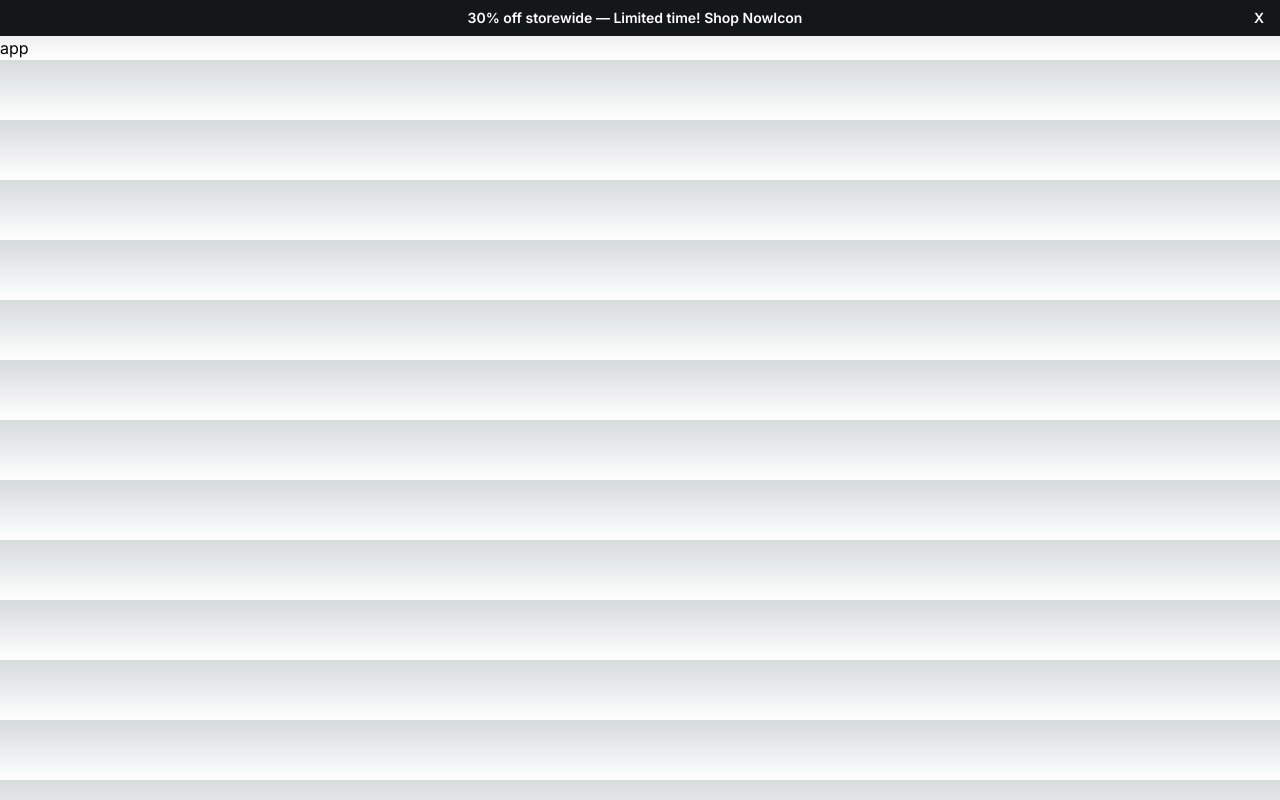
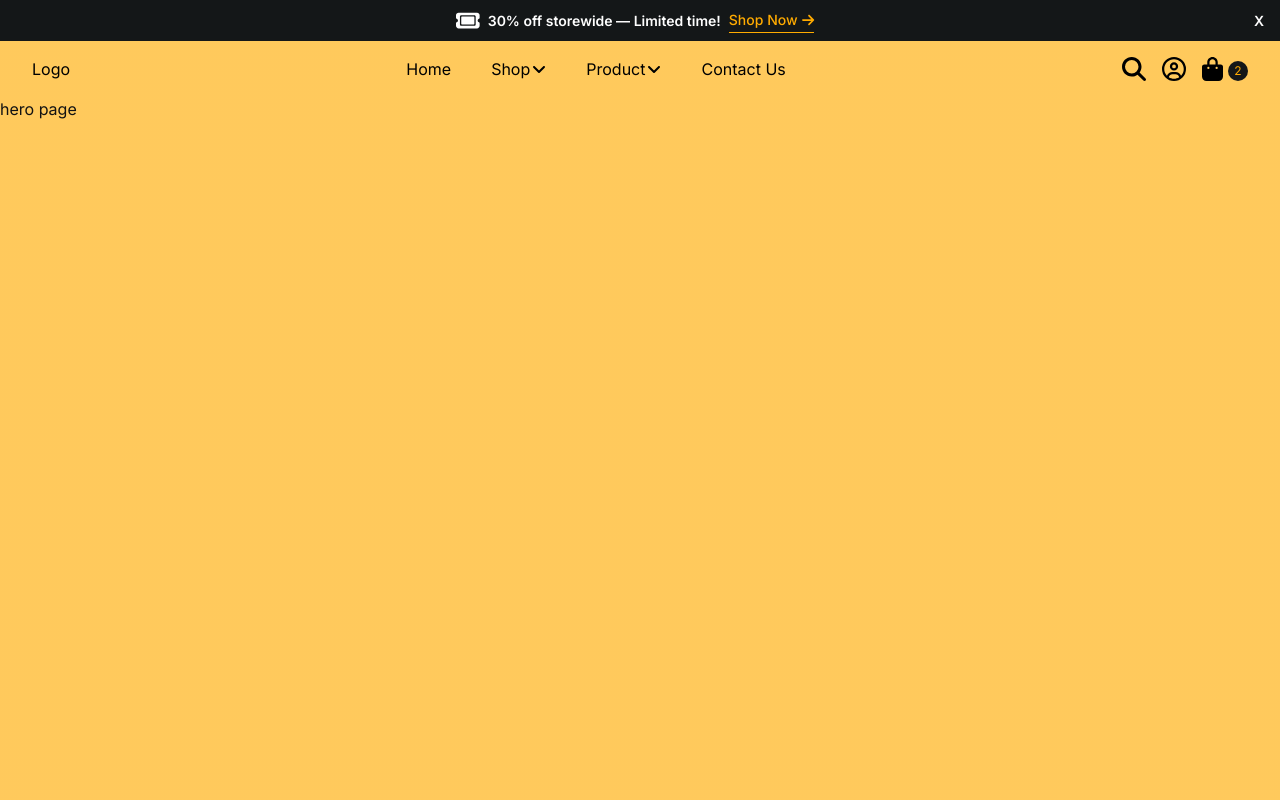
Before and after one commit to lostcode-dev/ecomerce-web-mart, a Next.js app: page / in a window 1280 px wide. Built offline with nearby package versions, Linux system fonts and the light colour scheme.

Commit message:
(feat)create hero page: finished header section

```diff
--- a/package.json
+++ b/package.json
@@ -9,6 +9,10 @@
     "lint": "next lint"
   },
   "dependencies": {
+    "@fortawesome/fontawesome-svg-core": "^6.5.2",
+    "@fortawesome/free-regular-svg-icons": "^6.5.2",
+    "@fortawesome/free-solid-svg-icons": "^6.5.2",
+    "@fortawesome/react-fontawesome": "^0.2.2",
     "next": "14.2.4",
     "react": "^18",
     "react-dom": "^18",
--- /dev/null
+++ b/src/app/Header.tsx
@@ -0,0 +1,187 @@
+"use client";
+
+import styled from "styled-components";
+import { FontAwesomeIcon } from "@fortawesome/react-fontawesome";
+import { faTicket, faArrowRight, faBars, faBagShopping, faAngleDown, faMagnifyingGlass } from "@fortawesome/free-solid-svg-icons";
+import { faCircleUser } from "@fortawesome/free-regular-svg-icons";
+
+const NotificationBar = styled.div`
+  background: #141718;
+  color: #fefefe;
+  padding: 0.5rem 2rem;
+  display: flex;
+  justify-content: space-between;
+  align-items: center;
+  font-size: 0.75rem;
+  line-height: 1.25rem;
+  font-weight: 600;
+
+  > div {
+    flex: 1;
+    text-align: center;
+    display: flex;
+    align-items: center;
+    justify-content: center;
+    gap: 0.5rem;
+  }
+
+  .shop-button {
+    display: none;
+    color: #FFAB00;
+    border-bottom: 1px solid #FFAB00;
+
+    @media (min-width: 768px) {
+    display: inline;
+    display: flex;
+    align-items: center;
+    gap: 0.25rem;
+    line-height: 1.5rem;
+    font-weight: 500;
+    }
+  }
+
+  @media (min-width: 768px) {
+    padding: 0.5rem 1rem;
+    font-size: 0.875rem;
+  }
+`;
+
+const Nav = styled.nav `
+  background: linear-gradient(0deg, rgba(255, 171, 0, 0.64) 0%, rgba(255, 171, 0, 0.64) 100%), #FFF;
+  padding: 1rem 2rem;
+  color: #000;
+  display: flex;
+  align-items: center;
+  justify-content: space-between;
+
+
+  > :first-child {
+    display: flex;
+    justify-content: center;
+    align-items: center;
+    gap: 0.5rem;
+
+    @media (min-width: 768px) {
+    > svg {
+      display: none;
+    }
+
+    }
+  }
+
+  > .nav-link-group {
+    display: none;
+    @media (min-width: 768px) {
+      display: flex;
+      gap: 2.5rem;
+
+      > li {
+        display: flex;
+        align-items: center;
+        gap: 0.125rem;
+        cursor: pointer;
+      }
+    }
+
+  }
+
+  > .icons-group {
+    display: flex;
+    justify-content: center;
+    align-items: center;
+    gap: 1rem;
+
+    li {
+      cursor: pointer;
+    }
+    .hidden-md {
+      display: none;
+
+      @media (min-width: 768px) {
+        display:inline;
+      }
+    }
+
+    .bag-icon {
+      display: flex;
+      justify-content: center;
+      align-items: flex-end;
+      gap: 0.3125rem;
+
+    }
+
+    > .bag-icon > span {
+      height: 1.25rem;
+      width: 1.25rem;
+      background-color: #141718;
+      color: #FFAB00;
+      border-radius: 50%;
+      display: inline-block;
+      text-align: center;
+      line-height: 1.25rem;
+      font-size: 0.75rem;
+    }
+
+    @media (min-width: 768px) {
+      display: flex;
+      justify-content: center;
+    }
+}
+`
+
+export default function Header() {
+
+  const showShopButton = true
+  return (
+    <header>
+    <NotificationBar>
+      <div>
+        <FontAwesomeIcon icon={faTicket} size="xl" />
+        <span>30% off storewide — Limited time! </span>
+        { showShopButton && (
+          <button className="shop-button">
+            <span>Shop Now</span>
+            <FontAwesomeIcon icon={faArrowRight} />
+          </button>
+      )}
+      </div>
+      <button>X</button>
+    </NotificationBar>
+    <Nav>
+      <button>
+        <FontAwesomeIcon icon={faBars} size="xl" />
+        <span>Logo</span>
+      </button>
+      <ul className="nav-link-group">
+        <li>
+          Home
+        </li>
+        <li>
+          Shop
+          <FontAwesomeIcon icon={faAngleDown} />
+        </li>
+        <li>
+          Product
+          <FontAwesomeIcon icon={faAngleDown} />
+        </li>
+        <li>
+          Contact Us
+        </li>
+      </ul>
+      <ul className="icons-group">
+        <li className="hidden-md">
+          <FontAwesomeIcon icon={faMagnifyingGlass} size="xl"/>
+        </li>
+        <li className="hidden-md">
+          <FontAwesomeIcon icon={faCircleUser} size="xl" />
+        </li>
+
+        <li className="bag-icon">
+          <FontAwesomeIcon icon={faBagShopping} size="xl" />
+          <span>2</span>
+        </li>
+      </ul>
+    </Nav>
+    </header>
+  );
+}
--- a/src/app/Hero.tsx
+++ /dev/null
@@ -1,48 +0,0 @@
-'use client'
-import React from 'react'
-import styled from 'styled-components'
-
-const NotificationBar = styled.div `
-    background: #141718;
-    color: #FEFEFE;
-    padding: 0.5rem 2rem ;
-    display: flex;
-    justify-content: space-between;
-    align-items: center;
-    font-size: 0.75rem;
-    line-height: 1.25rem;
-    font-weight: 600;
-
-    @media(min-width: 768px) {
-      padding: 0.5rem 1rem;
-      font-size: 0.875rem;
-
-      > div {
-        flex: 1;
-        text-align: center;
-      }
-  }
-
-  `
-
-const CloseButton = styled.button `
-  @media(min-width: 768px) {
-    margin-left: auto;
-  }
-`
-
-export default function Hero() {
-
-  return (
-    <NotificationBar>
-      <div>
-        <span>30% off storewide — Limited time! </span>
-        <button>
-          <span>Shop Now</span>
-          <span>Icon</span>
-        </button>
-      </div>
-      <button>X</button>
-    </NotificationBar>
-  )
-}
--- a/src/app/layout.tsx
+++ b/src/app/layout.tsx
@@ -1,3 +1,6 @@
+import "@fortawesome/fontawesome-svg-core/styles.css";
+import { config } from "@fortawesome/fontawesome-svg-core";
+config.autoAddCss = false;
 import type { Metadata } from "next";
 import { Inter } from "next/font/google";
 import "./globals.css";
--- a/src/app/page.tsx
+++ b/src/app/page.tsx
@@ -1,11 +1,13 @@
-import Hero from "./Hero";
+import Hero from "@/components/Hero";
+import Header from "./Header";
 
 
 export default function Home() {
   return (
     <>
+      <Header />
       <Hero />
-      <h1>app</h1>
+
     </>
   );
 }
--- /dev/null
+++ b/src/components/Hero.tsx
@@ -0,0 +1,25 @@
+"use client";
+
+import styled from "styled-components";
+
+const HeroSection = styled.section `
+  background: linear-gradient(0deg, rgba(255, 171, 0, 0.64) 0%, rgba(255, 171, 0, 0.64) 100%), #FFF;
+  color: #121212;
+  min-height: calc(100vh - 92px);
+
+  @media (min-width: 768px) {
+    min-height: calc(100vh - 97px);
+  }
+
+`
+
+export default function Hero() {
+
+  return (
+    <>
+      <HeroSection>
+        <h1>hero page</h1>
+      </HeroSection>
+    </>
+  )
+}
```
Also changed, not shown: 1 other file (tests, documents, lock files or other folders).
